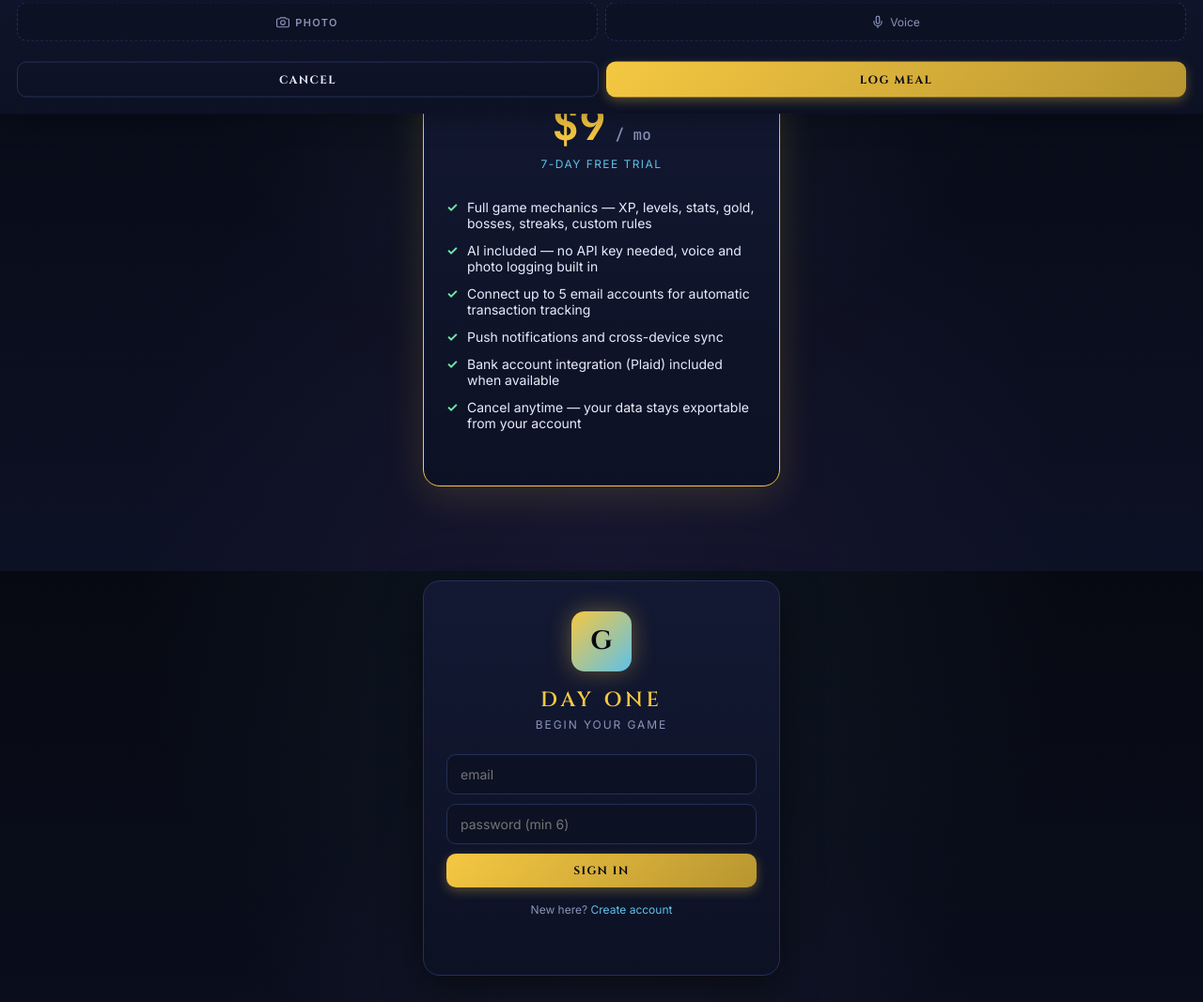
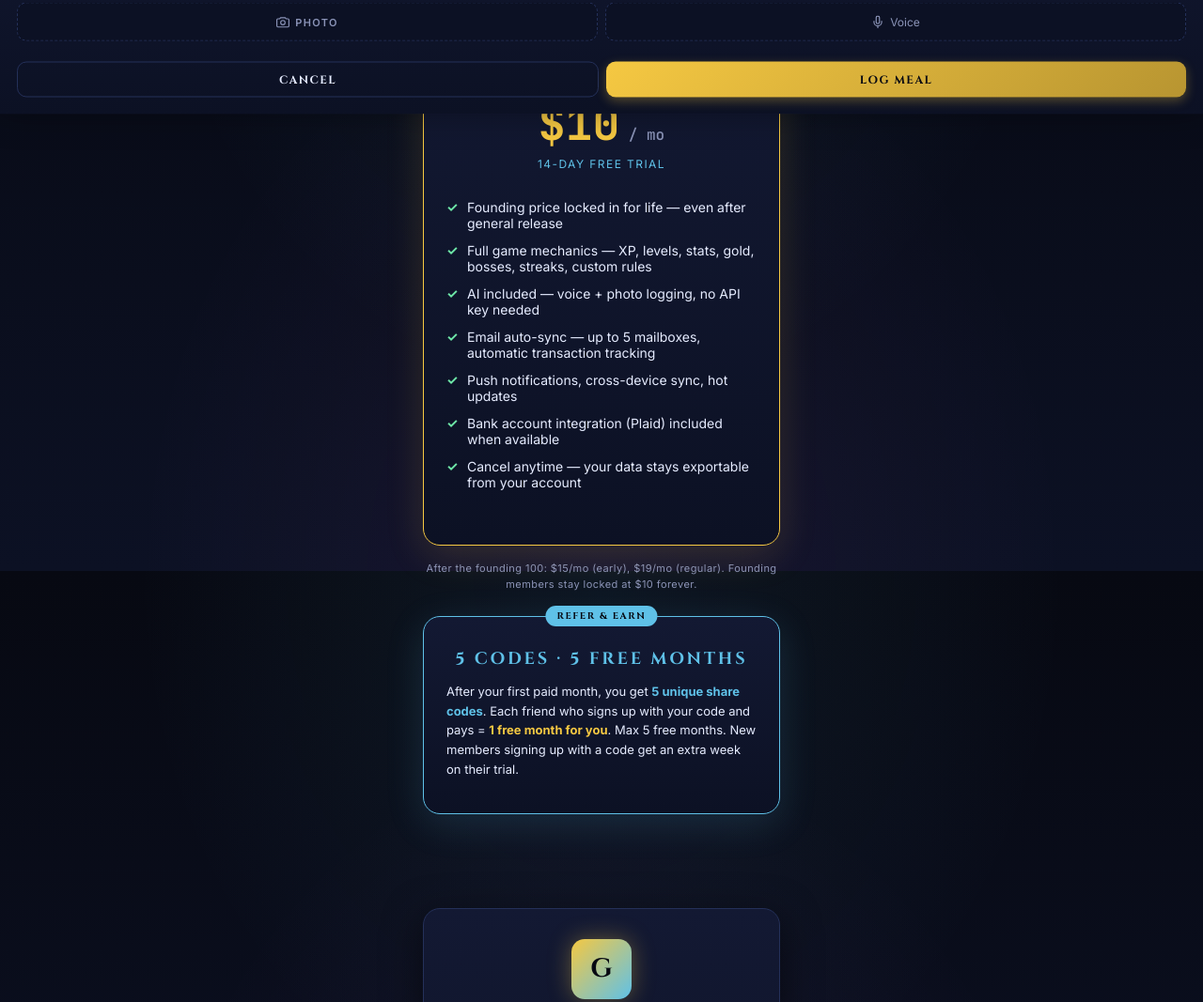
Before and after one commit to Godspeed2077/game-of-life-android, a website: page www/index.html in a window 1280 px wide. Shown: the part 992-2059 px from the top of the page at 94% size. Drawn offline with Linux system fonts and the light colour scheme.

Commit message:
fix: bump minSdk to 23 + update pricing to $10/14d/founding tier + referral

```diff
--- a/www/index.html
+++ b/www/index.html
@@ -1156,18 +1156,31 @@ body::before {
     <h2>Pricing</h2>
     <p>Built for people who actually want to level up. Cancel anytime.</p>
     <div class="pricing-card">
-      <div class="tag">Early Access</div>
+      <div class="tag">Founding · First 100</div>
       <h3>Founding Player</h3>
-      <div class="price">$9<span class="period"> / mo</span></div>
-      <div class="trial">7-day free trial</div>
+      <div class="price">$10<span class="period"> / mo</span></div>
+      <div class="trial">14-day free trial</div>
       <ul>
+        <li>Founding price locked in for life — even after general release</li>
         <li>Full game mechanics — XP, levels, stats, gold, bosses, streaks, custom rules</li>
-        <li>AI included — no API key needed, voice and photo logging built in</li>
-        <li>Connect up to 5 email accounts for automatic transaction tracking</li>
-        <li>Push notifications and cross-device sync</li>
+        <li>AI included — voice + photo logging, no API key needed</li>
+        <li>Email auto-sync — up to 5 mailboxes, automatic transaction tracking</li>
+        <li>Push notifications, cross-device sync, hot updates</li>
         <li>Bank account integration (Plaid) included when available</li>
         <li>Cancel anytime — your data stays exportable from your account</li>
       </ul>
+    </div>
+    <div style="max-width:380px; margin: 16px auto 0; font-size: 11px; color: var(--muted); text-align:center; letter-spacing: 0.04em; line-height:1.6;">
+      After the founding 100: $15/mo (early), $19/mo (regular). Founding members stay locked at $10 forever.
+    </div>
+    <div class="pricing-card" style="margin-top:24px; border-color: var(--cyan); box-shadow: 0 10px 40px rgba(95,193,232,0.15); max-width: 380px;">
+      <div class="tag" style="background: var(--cyan); color: var(--bg-0);">Refer &amp; Earn</div>
+      <h3 style="color: var(--cyan);">5 codes · 5 free months</h3>
+      <div style="text-align:left; font-size:13px; color: var(--text); line-height:1.6; padding: 4px 0;">
+        After your first paid month, you get <strong style="color:var(--cyan);">5 unique share codes</strong>.
+        Each friend who signs up with your code and pays = <strong style="color:var(--gold);">1 free month for you</strong>.
+        Max 5 free months. New members signing up with a code get an extra week on their trial.
+      </div>
     </div>
   </section>
 
```
Also changed, not shown: .github/workflows/build-apk.yml.
